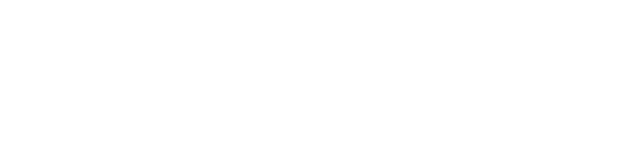
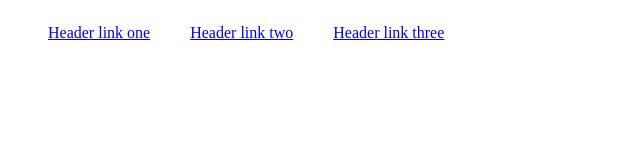
Before and after one commit to ManuelEscribano/odin-landing-page, a plain HTML site: page index.html in a window 1280 px wide. Shown: the whole page, without its empty margins (0-640 px from the left). Drawn offline with Linux system fonts and the light colour scheme.

Commit message:
Add images

```diff
--- a/index.html
+++ b/index.html
@@ -5,11 +5,32 @@
     <meta http-equiv="X-UA-Compatible" content="IE=edge" />
     <meta name="viewport" content="width=device-width, initial-scale=1.0" />
     <link rel="stylesheet" href="style.css" />
-    <link rel="shortcut icon" href="favicon.png" type="image/x-icon" />
+    <link rel="shortcut icon" href="./icons/favicon.png" type="image/x-icon" />
     <title>| Landing Page</title>
   </head>
   <body>
-    <nav class="navbar"></nav>
+    <nav class="navbar">
+      <li>
+        <ul>
+          <a
+            href="https://www.theodinproject.com/paths/foundations/courses/foundations/lessons/landing-page"
+            target="_blank"
+            rel="noopener noreferrer"
+            >Header link one</a
+          >
+        </ul>
+        <ul>
+          <a href="http://" target="_blank" rel="noopener noreferrer"
+            >Header link two</a
+          >
+        </ul>
+        <ul>
+          <a href="http://" target="_blank" rel="noopener noreferrer"
+            >Header link three</a
+          >
+        </ul>
+      </li>
+    </nav>
     <section class="section0"></section>
     <section class="section1"></section>
     <section class="section2"></section>
--- a/style.css
+++ b/style.css
@@ -0,0 +1,3 @@
+nav > li {
+  display: flex;
+}
```
Also changed, not shown: images/bird.jpg (added), images/blueberry.jpg (added), images/dragonfly.jpg (added), images/marmot.jpg (added).
